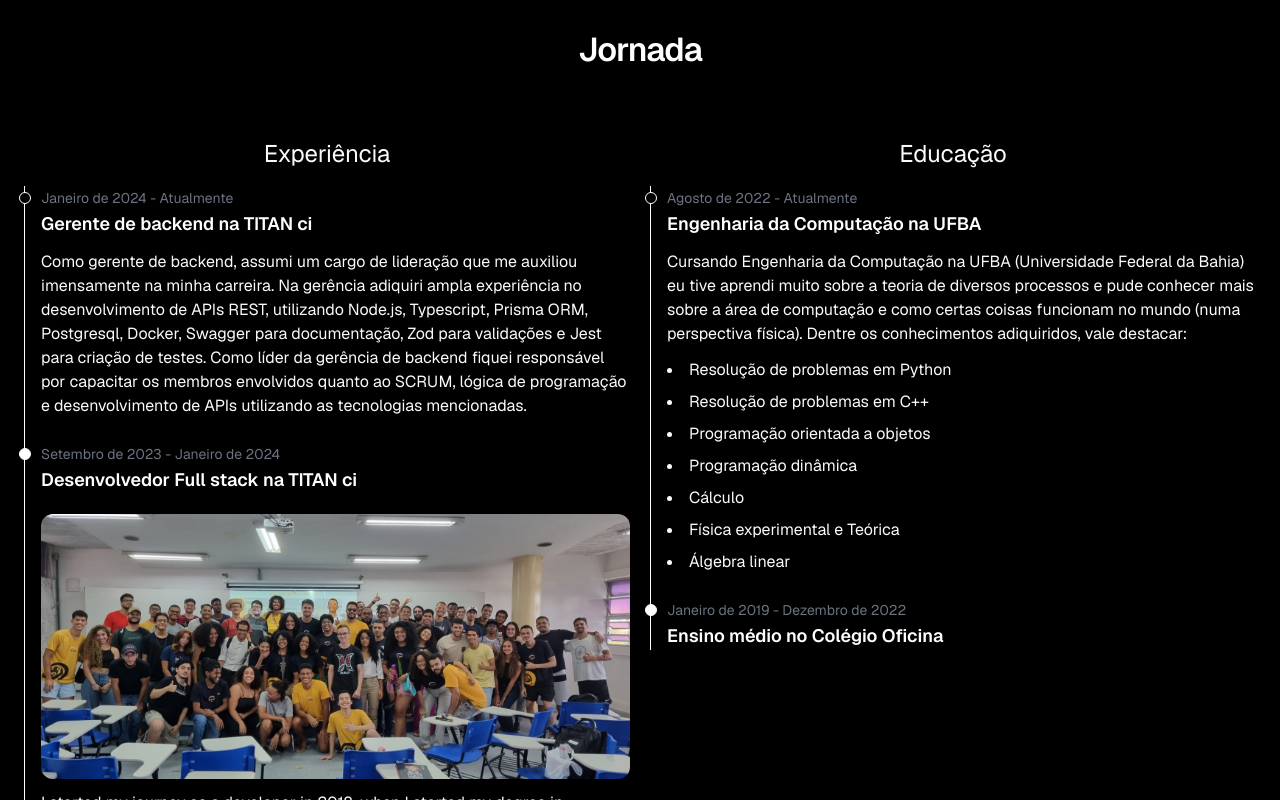
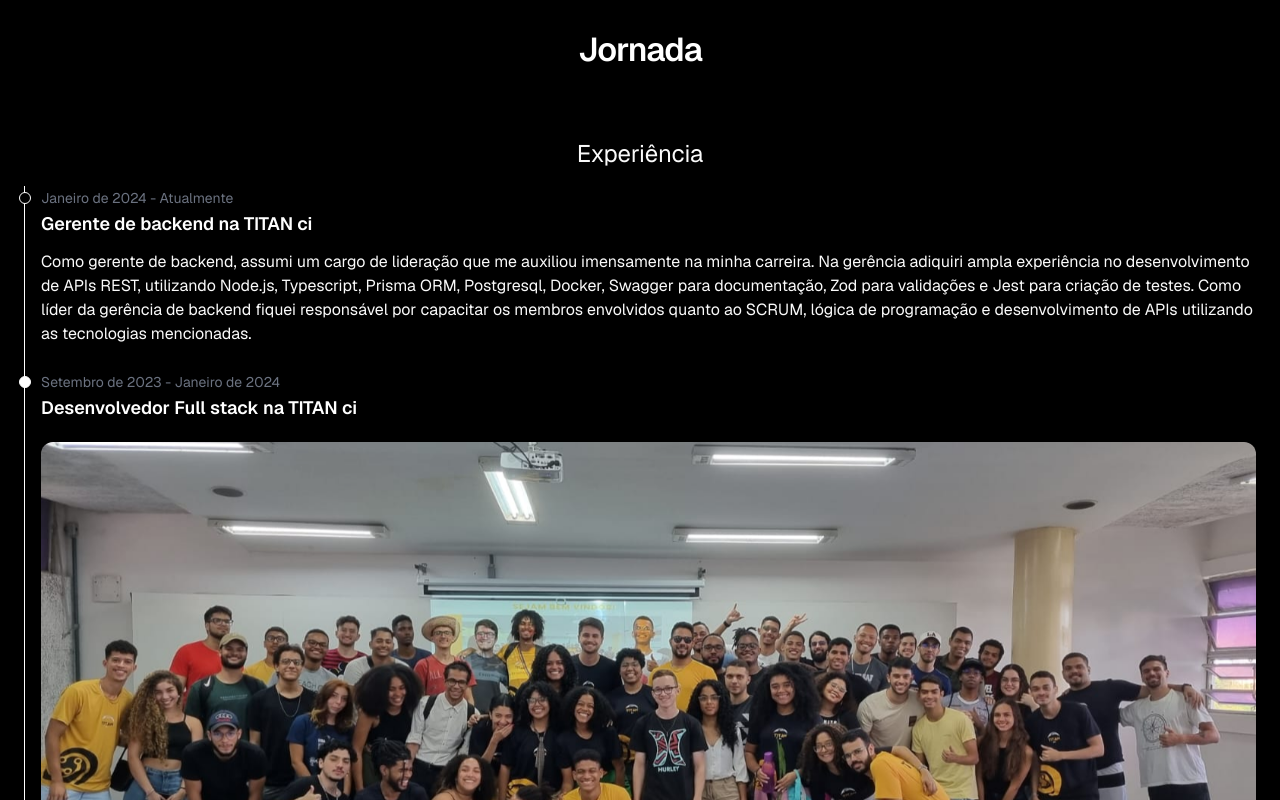
Before and after one commit to cedraz/portfolio-next, a Next.js app: page /en in a window 1280 px wide. Shown: the part 1560-2360 px from the top of the page. Built offline with nearby package versions, Linux system fonts and the light colour scheme.

Commit message:
feeding translation data

```diff
--- a/src/components/templates/Journey.tsx
+++ b/src/components/templates/Journey.tsx
@@ -14,7 +14,7 @@ export function Journey() {
                 <Title withMargin={true}>
                     {t("title")}
                 </Title>
-                <div className="flex flex-col gap-16 md:flex-row justify-between md:gap-5">
+                <div className="flex flex-col gap-16 justify-between md:gap-5">
                     <div className="flex flex-col items-center flex-1">
                         <h1 className="text-2xl mb-4">{t("timeline1.title")}</h1>
                         <Experience />
--- a/src/utils/messages/pt.json
+++ b/src/utils/messages/pt.json
@@ -128,7 +128,7 @@
     }
   },
   "ContactMe": {
-    "h1": "Contate me",
+    "h1": "Entre em contato",
     "card": {
       "title": "Deseja me enviar uma mensagem?",
       "description": "Preencha os campos abaixo e me envie uma mensagem. Ficarei feliz em te responder!"
@@ -145,7 +145,7 @@
       "description": "Qual o objetivo da sua mensagem?",
       "options": {
         "1": "Oportunidade de trabalho",
-        "2": "Parceria",
+        "2": "Freelance",
         "3": "Outro"
       },
       "errorRequired": "Selecione uma categoria."
```
